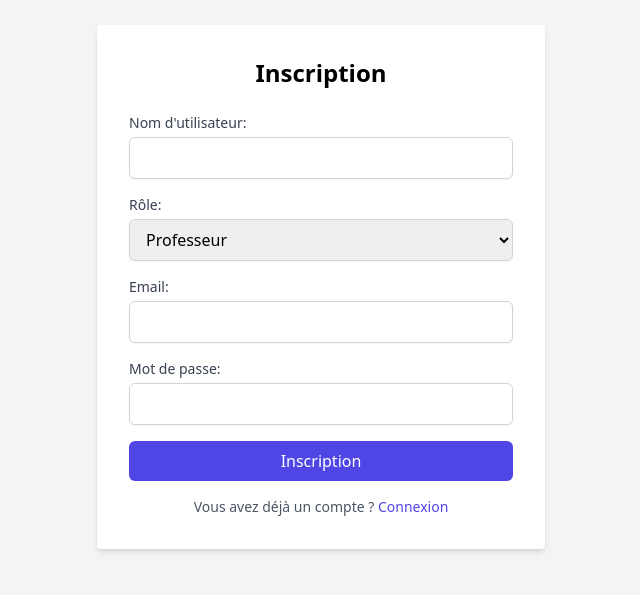
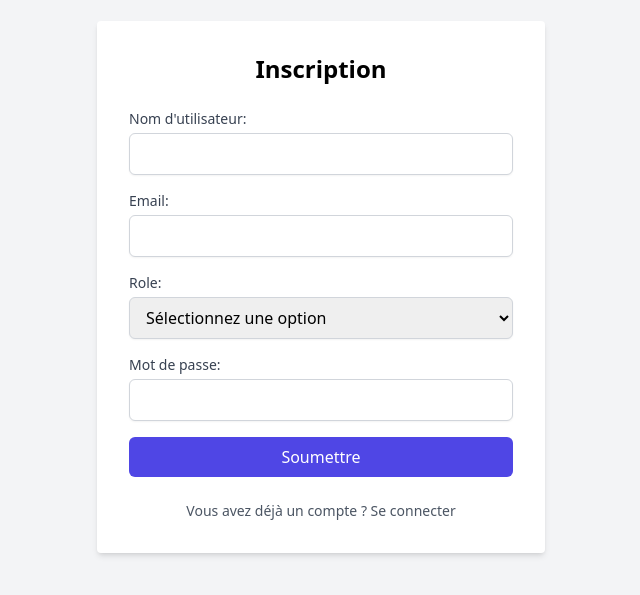
Before and after one commit to ady243/hackaton-front, a Next.js app: page /register in a window 1280 px wide. Shown: the part 113-708 px from the top of the page, without its empty margins (319-959 px from the left). Built offline with nearby package versions, Linux system fonts and the light colour scheme.

Commit message:
change all to formbuilder

```diff
--- /dev/null
+++ b/src/components/FormBuilder.tsx
@@ -0,0 +1,94 @@
+"use client";
+
+import { FormBuilderProps } from '@/types/formBuilder';
+import React, { useState } from 'react';
+
+function FormBuilder({ fields, apiEndpoint }: FormBuilderProps) {
+  const [formData, setFormData] = useState(
+    fields.reduce((acc, field) => {
+      acc[field.name] = '';
+      return acc;
+    }, {} as Record<string, string>)
+  );
+
+  const handleChange = (e: React.ChangeEvent<HTMLInputElement | HTMLSelectElement | HTMLTextAreaElement>) => {
+    const { name, value } = e.target;
+    setFormData({
+      ...formData,
+      [name]: value
+    });
+  };
+
+  const handleSubmit = async (e: React.FormEvent<HTMLFormElement>) => {
+    e.preventDefault();
+    try {
+      const response = await fetch(apiEndpoint, {
+        method: 'POST',
+        headers: {
+          'Content-Type': 'application/json',
+        },
+        body: JSON.stringify(formData),
+      });
+      if (response.ok) {
+        console.log('Form data submitted successfully');
+      } else {
+        console.error('Failed to submit form data');
+      }
+    } catch (error) {
+      console.error('Error submitting form data:', error);
+    }
+  };
+
+  return (
+    <form onSubmit={handleSubmit} className="space-y-4">
+      {fields.map((field) => (
+        <div key={field.name}>
+          <label htmlFor={field.name} className="block text-sm font-medium text-gray-700">
+            {field.label}:
+          </label>
+          {field.type === 'select' ? (
+            <select
+              id={field.name}
+              name={field.name}
+              value={formData[field.name]}
+              onChange={handleChange}
+              required
+              className="w-full px-3 py-2 mt-1 border rounded-md shadow-sm focus:outline-none focus:ring-indigo-500 focus:border-indigo-500"
+            >
+              <option value="">Sélectionnez une option</option>
+              {field.options?.map((option) => (
+                <option key={option.value} value={option.value}>
+                  {option.label}
+                </option>
+              ))}
+            </select>
+          ) : field.type === 'textarea' ? (
+            <textarea
+              id={field.name}
+              name={field.name}
+              value={formData[field.name]}
+              onChange={handleChange}
+              required
+              className="w-full px-3 py-2 mt-1 border rounded-md shadow-sm focus:outline-none focus:ring-indigo-500 focus:border-indigo-500"
+            />
+          ) : (
+            <input
+              type={field.type}
+              id={field.name}
+              name={field.name}
+              value={formData[field.name]}
+              onChange={handleChange}
+              required
+              className="w-full px-3 py-2 mt-1 border rounded-md shadow-sm focus:outline-none focus:ring-indigo-500 focus:border-indigo-500"
+            />
+          )}
+        </div>
+      ))}
+      <button type="submit" className="w-full px-4 py-2 font-medium text-white bg-indigo-600 rounded-md hover:bg-indigo-700 focus:outline-none focus:ring-2 focus:ring-offset-2 focus:ring-indigo-500">
+        Soumettre
+      </button>
+    </form>
+  );
+}
+
+export default FormBuilder;
--- a/src/pages/accueil.tsx
+++ b/src/pages/accueil.tsx
@@ -1,11 +1,9 @@
 import Calendar from '@/components/Calendar';
-import { Sidebar } from 'lucide-react';
 import React from 'react';
 
 function AccueilPage() {
   return (
     <>
-    <Sidebar />
       <Calendar />
     </>
   );
--- a/src/pages/login.tsx
+++ b/src/pages/login.tsx
@@ -1,59 +1,20 @@
 "use client";
 
-import React, { useState } from 'react';
+import React from 'react';
 import Link from 'next/link';
+import FormBuilder from '@/components/FormBuilder';
+
+const fields = [
+  { name: 'email', label: 'Email', type: 'email', required: true },
+  { name: 'password', label: 'Mot de passe', type: 'password', required: true },
+];
 
 function LoginPage() {
-  const [formData, setFormData] = useState({
-    email: '',
-    password: '',
-  });
-
-  const handleChange = (e: React.ChangeEvent<HTMLInputElement | HTMLSelectElement>) => {
-    const { name, value } = e.target;
-    setFormData({
-      ...formData,
-      [name]: value
-    });
-  };
-
-  const handleSubmit = (e: React.FormEvent<HTMLFormElement>) => {
-    e.preventDefault();
-    console.log('Form data submitted:', formData);
-  };
-
   return (
     <div className="flex items-center justify-center min-h-screen bg-gray-100">
       <div className="w-full max-w-md p-8 space-y-6 bg-white rounded shadow-md">
         <h2 className="text-2xl font-bold text-center">Connexion</h2>
-        <form onSubmit={handleSubmit} className="space-y-4">
-          <div>
-            <label htmlFor="email" className="block text-sm font-medium text-gray-700">Email:</label>
-            <input
-              type="email"
-              id="email"
-              name="email"
-              value={formData.email}
-              onChange={handleChange}
-              required
-              className="w-full px-3 py-2 mt-1 border rounded-md shadow-sm focus:outline-none focus:ring-indigo-500 focus:border-indigo-500"
-            />
-          </div>
-          <div>
-            <label htmlFor="password" className="block text-sm font-medium text-gray-700">Mot de passe:</label>
-            <input
-              type="password"
-              id="password"
-              name="password"
-              value={formData.password}
-              onChange={handleChange}
-              required
-              className="w-full px-3 py-2 mt-1 border rounded-md shadow-sm focus:outline-none focus:ring-indigo-500 focus:border-indigo-500"
-            />
-          </div>
-          <button type="submit" className="w-full px-4 py-2 font-medium text-white bg-indigo-600 rounded-md hover:bg-indigo-700 focus:outline-none focus:ring-2 focus:ring-offset-2 focus:ring-indigo-500">
-            Connexion
-          </button>
+        <FormBuilder fields={fields} apiEndpoint="https://api.example.com/login" />
         <div className="text-center">
           <p className="text-sm text-gray-600">
             Vous n&apos;avez pas de compte ?{' '}
@@ -62,7 +23,6 @@ function LoginPage() {
             </Link>
           </p>
         </div>
-        </form>
       </div>
     </div>
   );
--- a/src/pages/register.tsx
+++ b/src/pages/register.tsx
@@ -1,103 +1,40 @@
 "use client";
 
-import React, { useState } from 'react';
+import React from 'react';
 import Link from 'next/link';
+import FormBuilder from '@/components/FormBuilder';
+
+export default function Register() {
+
+  const fields = [
+    { name: 'name', label: 'Nom d\'utilisateur', type: 'text', required: true },
+    { name: 'email', label: 'Email', type: 'email', required: true },
+    {name :'role', label: 'Role', type: 'select', options: [{
+      value: 'admin',
+       label: 'Administateur'
+      },
+      {value: 'professor', label: 'Pofesseur'}] },
+    { name: 'password', label: 'Mot de passe', type: 'password', required: true }
+  ];
 
 
-function RegisterPage() {
-  const [formData, setFormData] = useState({
-    username: '',
-    role: 'professor',
-    email: '',
-    password: '',
-  });
-
-  const handleChange = (e: React.ChangeEvent<HTMLInputElement | HTMLSelectElement>) => {
-    const { name, value } = e.target;
-    setFormData({
-      ...formData,
-      [name]: value
-    });
-  };
-
-  const handleSubmit = (e: React.FormEvent<HTMLFormElement>) => {
-    e.preventDefault();
-    console.log('Form data submitted:', formData);
-  };
-
   return (
-    <div className="flex items-center justify-center min-h-screen bg-gray-100">
-      <div className="w-full max-w-md p-8 space-y-6 bg-white rounded shadow-md">
-        <h2 className="text-2xl font-bold text-center">Inscription</h2>
-        <form onSubmit={handleSubmit} className="space-y-4">
-          <div>
-            <label htmlFor="username" className="block text-sm font-medium text-gray-700">Nom d&apos;utilisateur:</label>
-            <input
-              type="text"
-              id="username"
-              name="username"
-              value={formData.username}
-              onChange={handleChange}
-              required
-              className="w-full px-3 py-2 mt-1 border rounded-md shadow-sm focus:outline-none focus:ring-indigo-500 focus:border-indigo-500"
-            />
-          </div>
-          <div>
-            <label htmlFor="role" className="block text-sm font-medium text-gray-700">Rôle:</label>
-            <select
-              id="role"
-              name="role"
-              value={formData.role}
-              onChange={handleChange}
-              required
-              className="w-full px-3 py-2 mt-1 border rounded-md shadow-sm focus:outline-none focus:ring-indigo-500 focus:border-indigo-500"
-            >
-              <option value="professor">Professeur</option>
-              <option value="student">Étudiant</option>
-            </select>
-          </div>
-
-          <div>
-            <label htmlFor="email" className="block text-sm font-medium text-gray-700">Email:</label>
-            <input
-              type="email"
-              id="email"
-              name="email"
-              value={formData.email}
-              onChange={handleChange}
-              required
-              className="w-full px-3 py-2 mt-1 border rounded-md shadow-sm focus:outline-none focus:ring-indigo-500 focus:border-indigo-500"
-            />
-          </div>
-          <div>
-            <label htmlFor="password" className="block text-sm font-medium text-gray-700">Mot de passe:</label>
-            <input
-              type="password"
-              id="password"
-              name="password"
-              value={formData.password}
-              onChange={handleChange}
-              required
-              className="w-full px-3 py-2 mt-1 border rounded-md shadow-sm focus:outline-none focus:ring-indigo-500 focus:border-indigo-500"
-            />
-          </div>
-          <button type="submit" className="w-full px-4 py-2 font-medium text-white bg-indigo-600 rounded-md hover:bg-indigo-700 focus:outline-none focus:ring-2 focus:ring-offset-2 focus:ring-indigo-500">
-            Inscription
-          </button>
+    <>
+      <div className="flex items-center justify-center min-h-screen bg-gray-100">
+        <div className="w-full max-w-md p-8 space-y-6 bg-white rounded shadow-md">
+          <h2 className="text-2xl font-bold text-center">Inscription</h2>
+          <FormBuilder fields={fields} apiEndpoint="https://api.example.com/register" />
           <div className="text-center">
             <p className="text-sm text-gray-600">
-              Vous avez déjà un compte ?{' '}
-              <Link href="/login" legacyBehavior>
-                <a className="font-medium text-indigo-600 hover:underline">
-                  Connexion
-                </a>
+              Vous avez déjà un compte ?{' '}
+              <Link href="/login">
+                Se connecter
               </Link>
             </p>
           </div>
-        </form>
+        </div>
       </div>
-    </div>
+    </>
   );
+
 }
-
-export default RegisterPage;
```
Also changed, not shown: src/types/formBuilder.d.ts (added, +11 -0 lines). Lines whose indentation alone changed are shown as unchanged.
